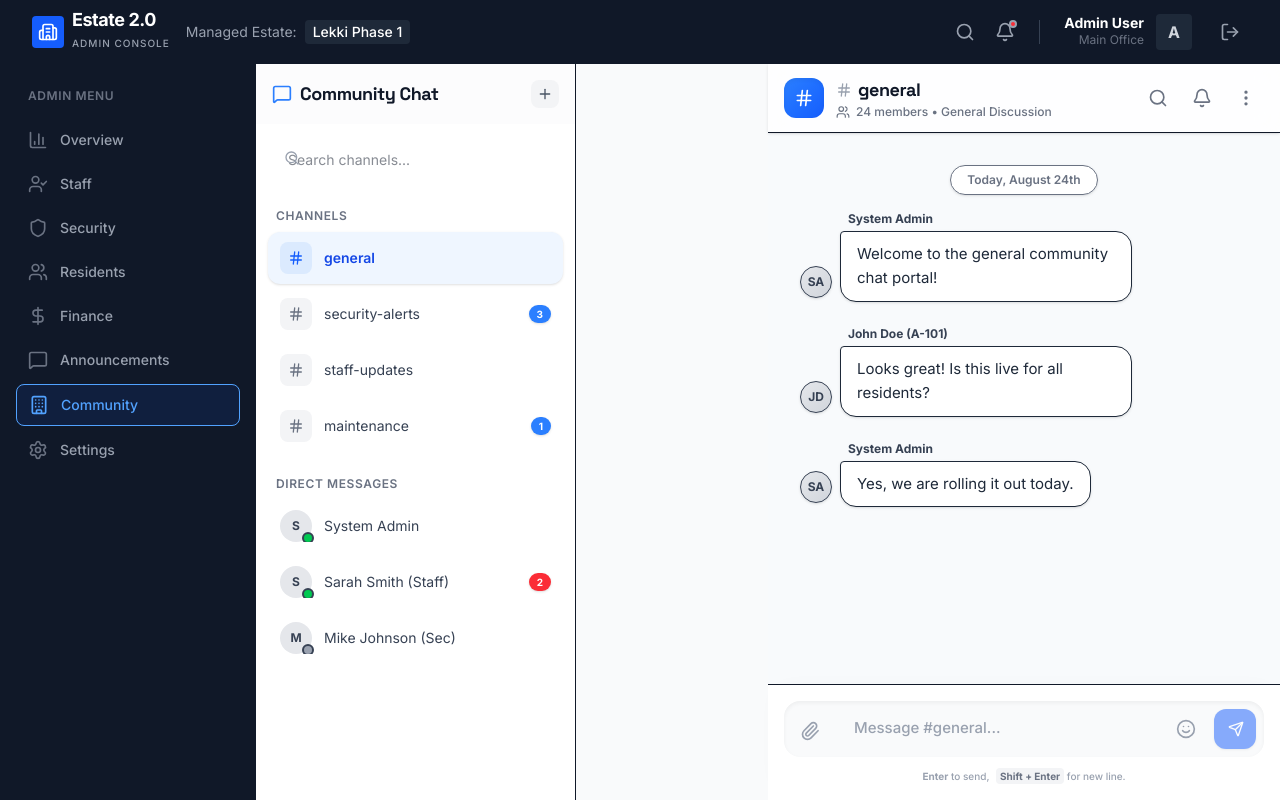
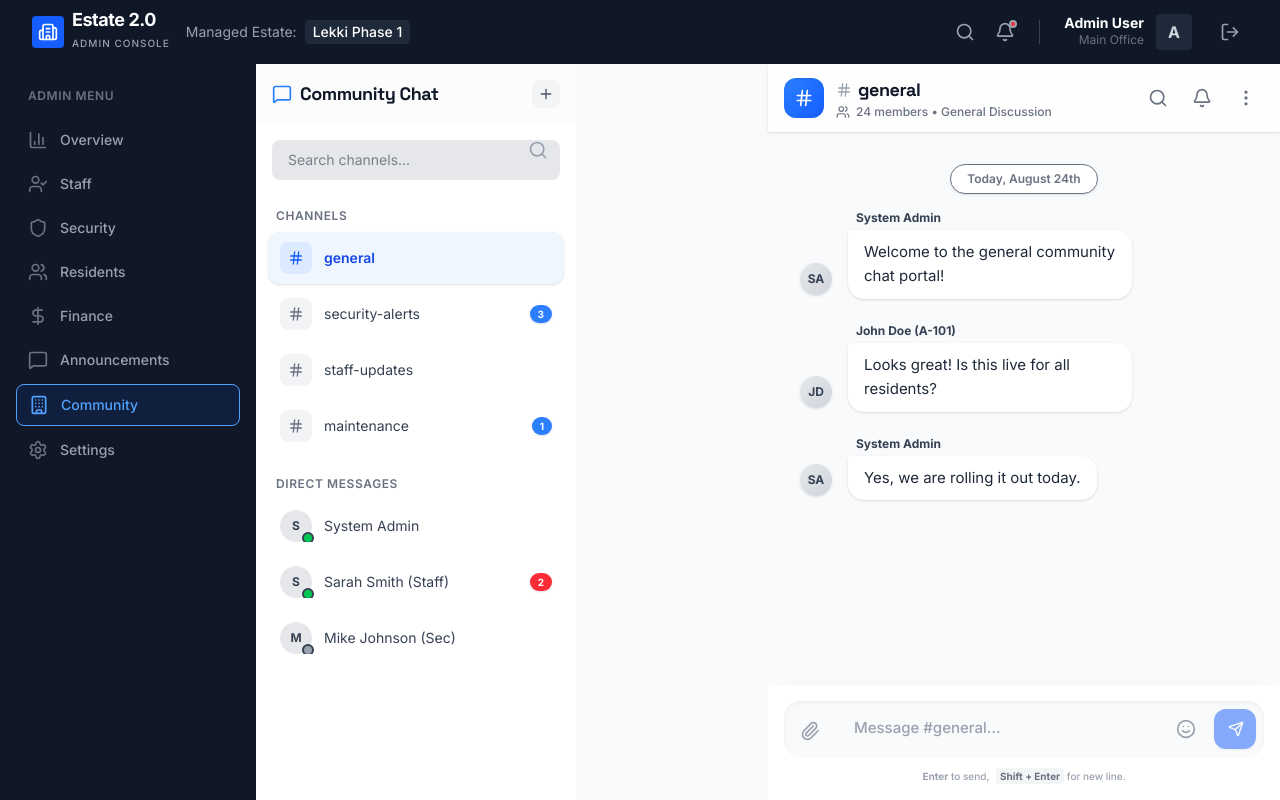
Before and after one commit to donvix7/estate2.0, a Next.js app: page /dashboard/admin/community in a window 1280 px wide. Built offline with nearby package versions, Linux system fonts and the light colour scheme; what @nextui-org/react would draw is missing.

Commit message:
changed UI

```diff
--- a/components/CommunityChat.jsx
+++ b/components/CommunityChat.jsx
@@ -114,7 +114,7 @@ export default function CommunityChat({
   return (
     <div className="h-[calc(100vh-4rem)] grid grid-cols-1 lg:grid-cols-2 bg-gray-50 dark:bg-gray-900 animate-fadeIn overflow-hidden">
       {/* Sidebar - Channels & DMs */}
-      <div className={`w-full lg:w-80 bg-white dark:bg-gray-800 border-r border-gray-300 dark:border-gray-800 flex-col h-full shrink-0 relative overflow-hidden ${isMobileChatOpen ? 'hidden lg:flex' : 'flex'}`}>
+      <div className={`w-full lg:w-80 bg-white dark:bg-gray-800 flex-col h-full shrink-0 relative overflow-hidden ${isMobileChatOpen ? 'hidden lg:flex' : 'flex'}`}>
         {/* Sidebar Header */}
         <div className="p-4 bg-gray-50/50 dark:bg-gray-800/50 flex justify-between items-center z-10 shrink-0">
           <h2 className="text-lg font-bold text-gray-900 dark:text-white flex items-center gap-2">
@@ -131,13 +131,13 @@ export default function CommunityChat({
 
         {/* Sidebar Search */}
         <div className="p-4 shrink-0">
-          <div className="relative">
+          <div className="relative  bg-gray-200 dark:bg-gray-800 rounded-lg text-center">
             <input
               type="text"
               placeholder="Search channels..."
               className="w-full bg-gray-100 dark:bg-gray-900/50 border border-gray-300 dark:border-gray-800 rounded-lg pl-9 pr-4 py-2 text-sm text-gray-900 dark:text-white focus:outline-none focus:ring-2 focus:ring-blue-500 transition-shadow"
             />
-            <Search className="w-4 h-4 text-gray-400 absolute left-3 top-2.5" />
+            <Search className="w-5 h-5 font-bold text-gray-400 absolute right-3 top-0" />
           </div>
         </div>
 
@@ -222,7 +222,7 @@ export default function CommunityChat({
       <div className={`flex-1 flex-col h-full bg-slate-50 dark:bg-[#0B1120] min-w-0 ${!isMobileChatOpen ? 'hidden lg:flex' : 'flex'}`}>
 
         {/* Chat Header */}
-        <div className="px-4 py-3 border-b border-gray-300 dark:border-gray-800 bg-white/80 dark:bg-gray-900/80 backdrop-blur-md flex justify-between items-center sticky top-0 z-10 shrink-0 shadow-sm">
+        <div className="px-4 py-3 bg-white/80 dark:bg-gray-900/80 backdrop-blur-md flex justify-between items-center sticky top-0 z-10 shrink-0 shadow-sm">
           <div className="flex items-center gap-3">
              <button
                 onClick={() => setIsMobileChatOpen(false)}
@@ -285,9 +285,9 @@ export default function CommunityChat({
           {activeMessages.length > 0 ? activeMessages.map((msg) => (
             <div key={`msg-${msg.id}`} className={`flex w-full group ${msg.isMe ? 'justify-end' : 'justify-start'}`}>
 
-              <div className={`flex max-w-[85%] sm:max-w-[75%] ${msg.isMe ? 'flex-row-reverse' : 'flex-row'}`}>
+              <div className={`flex max-w-[85%] sm:max-w-[75%] ${msg.isMe ? 'flex-row-reverse' : 'flex-row'} gap-2`}>
                  {!msg.isMe && (
-                   <div className="w-8 h-8 rounded-full bg-gradient-to-br from-gray-200 to-gray-300 dark:from-gray-700 dark:to-gray-800 text-gray-700 dark:text-gray-300 flex items-center justify-center text-xs font-bold shrink-0 mt-auto mb-1 mx-2 shadow-sm border border-white dark:border-gray-800">
+                   <div className="w-8 h-8 rounded-full bg-gradient-to-br from-gray-200 to-gray-300 dark:from-gray-700 dark:to-gray-800 text-gray-700 dark:text-gray-300 flex items-center justify-center text-xs font-bold shrink-0 mt-auto mb-1 mx-2 shadow-sm ">
                      {msg.avatar}
                    </div>
                  )}
@@ -301,7 +301,7 @@ export default function CommunityChat({
                    <div className={`px-4 py-2.5 shadow-sm text-[15px] leading-relaxed relative ${
                      msg.isMe
                        ? 'bg-blue-600 dark:bg-blue-600 text-white rounded-2xl rounded-tr-sm'
-                       : 'bg-white dark:bg-gray-800 text-gray-800 dark:text-gray-100 border border-gray-200 dark:border-gray-700/50 rounded-2xl rounded-tl-sm'
+                       : 'bg-white dark:bg-gray-800 text-gray-800 dark:text-gray-100 rounded-2xl rounded-tl-sm'
                    }`}>
                      {msg.text}
                    </div>
@@ -321,7 +321,7 @@ export default function CommunityChat({
         </div>
 
         {/* Message Composer */}
-        <div className="p-4 bg-white dark:bg-gray-900 border-t border-gray-700 dark:border-gray-800 shrink-0 shadow-[0_-4px_20px_-15px_rgba(0,0,0,0.1)] z-10">
+        <div className="p-4 bg-white dark:bg-gray-900  shrink-0 shadow-[0_-4px_20px_-15px_rgba(0,0,0,0.1)] z-10">
           <form
             onSubmit={handleSendMessage}
             className="flex items-end gap-2 bg-gray-50 dark:bg-gray-800/50 rounded-2xl p-1.5 transition-all focus-within:ring-2 focus-within:ring-blue-500/50 focus-within:border-blue-500 focus-within:bg-white dark:focus-within:bg-gray-800 shadow-inner"
--- a/components/Hero.jsx
+++ b/components/Hero.jsx
@@ -131,7 +131,7 @@ const Hero = () => {
         {/* Bottom Banner Info */}
         <div  className="absolute bottom-10 left-0 w-full px-4"
         >
-            <div className="flex flex-col md:flex-row justify-between items-end border-t border-white/10 pt-8 gap-6">
+            <div className="flex flex-col md:flex-row justify-between items-end  pt-8 gap-6">
                 <div>
                    <p className="text-white/60 text-xs uppercase tracking-widest mb-2">Trusted By</p>
                    <div className="flex gap-6 text-white/80 font-serif text-lg">
--- a/components/resident/AnnouncementsTab.jsx
+++ b/components/resident/AnnouncementsTab.jsx
@@ -2,7 +2,7 @@ import React from 'react'
 import { TechCard } from '@/components/ui/TechCard'
 import { Settings2, ShieldAlert, FileText, CheckCircle } from 'lucide-react'
 
-export default function AnnouncementsTab({ announcements, markAllAsRead, markAsRead }) {
+export default function AnnouncementsTab({ announcements = [], markAllAsRead, markAsRead }) {
   return (
     <div className="space-y-6">
       <div className="flex justify-between items-center">
```
